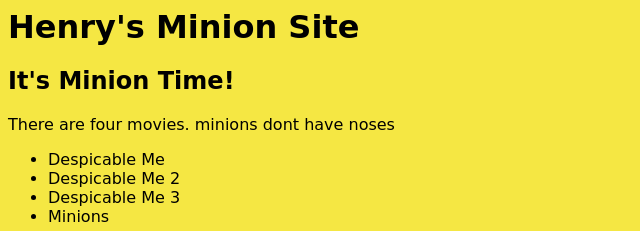
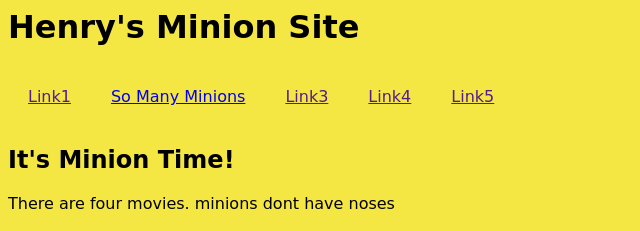
Before and after one commit to emilymalecbrown/henrysite, a plain HTML site: page index.html in a window 1280 px wide. Shown: the top 231 px of the page, without its empty margins (0-640 px from the left). Drawn offline with Linux system fonts and the light colour scheme; a web font is replaced by a local one.

Commit message:
Changes'

```diff
--- a/index.html
+++ b/index.html
@@ -6,6 +6,15 @@
       body {
         font-family: 'Skranji', cursive;
         background-color: #F5E743;
+      }
+
+      .navbar {
+        display: flex;
+        flex-direction: row;
+      }
+
+      .navbar > a {
+        margin: 20px;
       }
 
       .animated {
@@ -28,6 +37,13 @@
   </head>
   <body>
     <h1>Henry's Minion Site</h1>
+    <div class="navbar">
+      <a href="">Link1</a>
+      <a href="./so_many_minions.html">So Many Minions</a>
+      <a href="">Link3</a>
+      <a href="">Link4</a>
+      <a href="">Link5</a>
+    </div>
     <h2>It's Minion Time!</h2>
     <p>There are four movies. minions dont have noses</p>
     <ul>
```
Also changed, not shown: so_many_minions.html (added).
